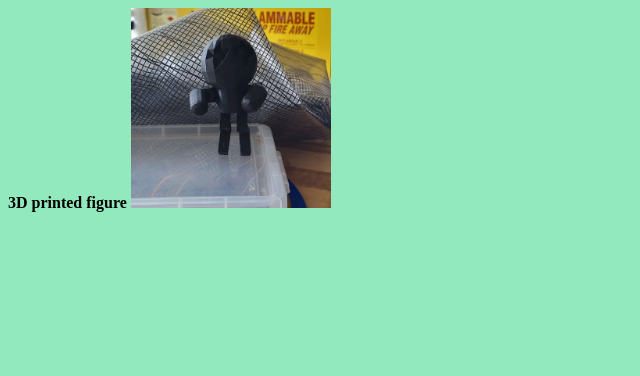
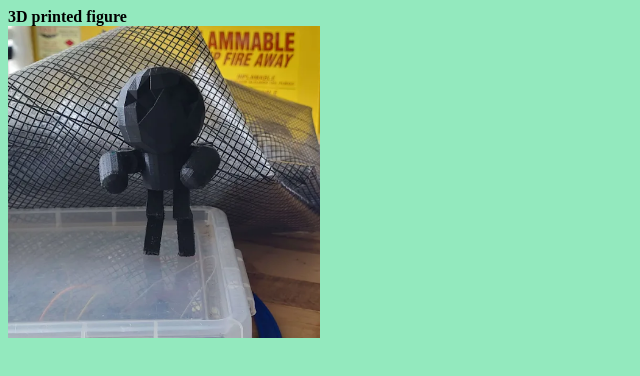
Before and after one commit to ZachRiddle/ZachRiddle.github.io, a plain HTML site: page index.html in a window 1280 px wide. Shown: the whole page, without its empty margins (0-640 px from the left). Drawn offline with Linux system fonts and the light colour scheme.

Commit message:
line break

```diff
--- a/index.html
+++ b/index.html
@@ -1,5 +1,4 @@
 <title> Zach's Projects in engineering class</title>
-<b></h1 style="font-size:350%;">3D printed figure</h1></b>
-
+<b></h1 style="font-size:350%;">3D printed figure</h1></b><br>
 <body style="background-color:rgb(	147, 233, 190);"></body>
-<img src="assets/unnamed%20(4).png" alt="HTML5" style="width:200px;height:200px">
+<img src="assets/unnamed%20(4).png" alt="HTML5" style="width:312px;height:312px">
```
